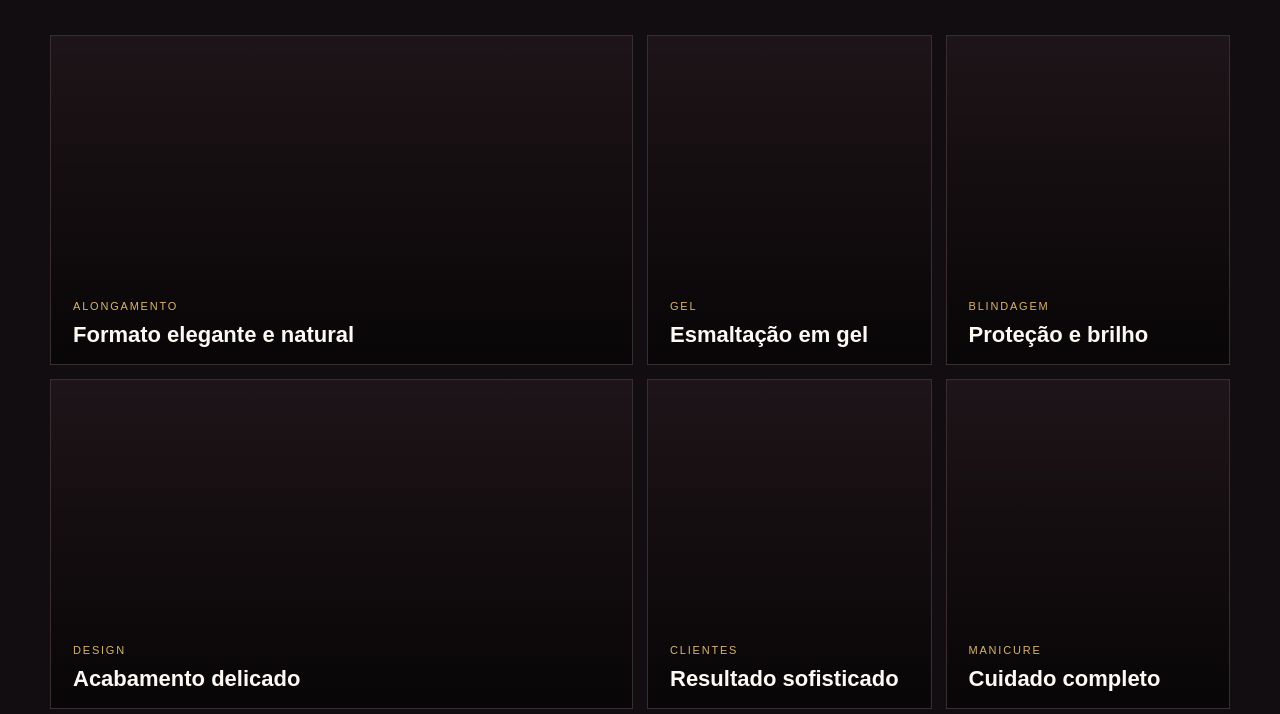
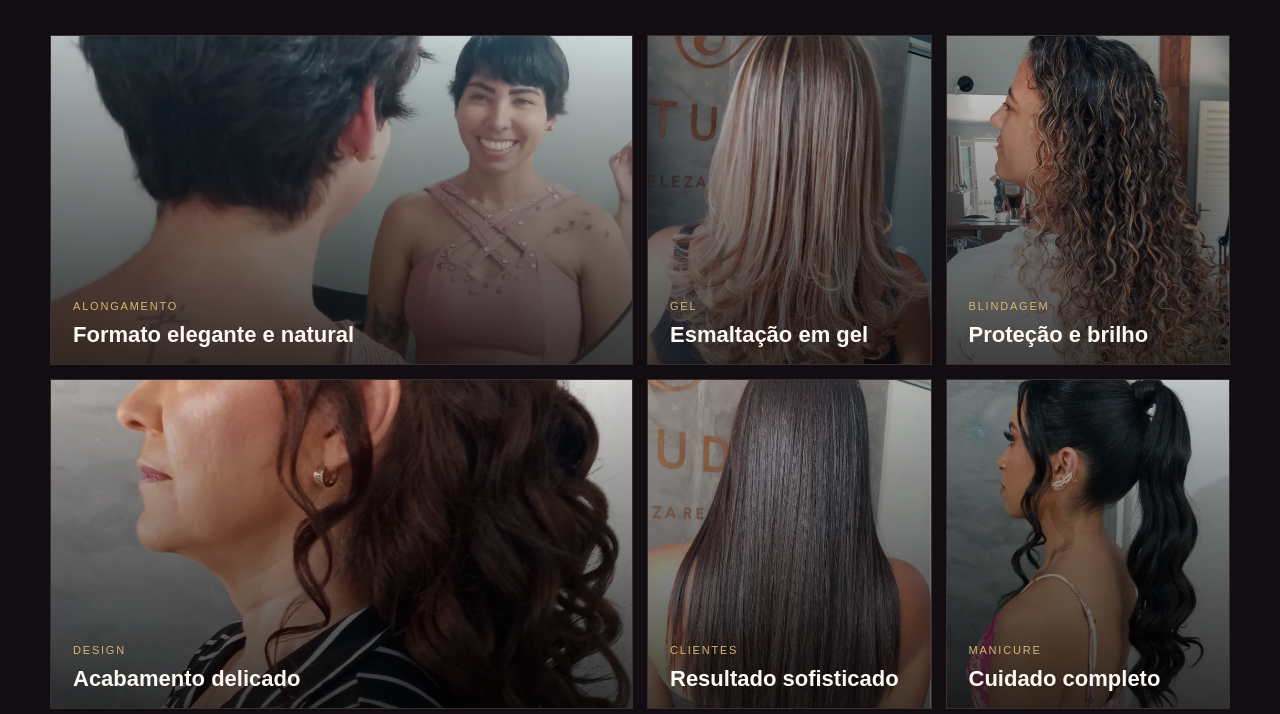
Before and after one commit to clertechofc-ctrl/Beleza-Renovada, a plain HTML site: page index.html in a window 1280 px wide. Shown: the part 1166-1880 px from the top of the page. Drawn offline with Linux system fonts and the light colour scheme.

```diff
--- a/index.html
+++ b/index.html
@@ -5,32 +5,18 @@
 <meta name="viewport" content="width=device-width, initial-scale=1.0" />
 <title>Aline Damião Nails | Manicure, Alongamento e Esmaltação em Gel</title>
 <meta name="description" content="Aline Damião Nails em Jundiaí - SP. Manicure, alongamento, blindagem, esmaltação em gel, cursos e agendamentos pelo WhatsApp." />
-
 <style>
 :root{
-      --bg:#120d10;
-      --bg2:#1d1418;
-      --card:#261b21;
-      --soft:#f8efe9;
-      --text:#fff9f4;
-      --muted:#d7c3bb;
-      --line:rgba(255,255,255,.12);
-      --rose:#dca5aa;
-      --rose2:#f2c7c7;
-      --gold:#d8b56d;
-      --wine:#6f263a;
-      --whats:#25d366;
-      --shadow:0 28px 80px rgba(0,0,0,.42);
-      --max:1180px;
+--bg:#120d10; --bg2:#1d1418; --card:#261b21; --soft:#f8efe9; --text:#fff9f4; --muted:#d7c3bb;
+--line:rgba(255,255,255,.12); --rose:#dca5aa; --rose2:#f2c7c7; --gold:#d8b56d; --wine:#6f263a;
+--whats:#25d366; --shadow:0 28px 80px rgba(0,0,0,.42); --max:1180px;
 }
-
 *{box-sizing:border-box;margin:0;padding:0}
 html{scroll-behavior:smooth}
 body{font-family:Arial,Helvetica,sans-serif;background:var(--bg);color:var(--text);line-height:1.6;overflow-x:hidden}
 a{text-decoration:none;color:inherit}
 button,input,select,textarea{font:inherit}
 .container{width:min(100% - 34px,var(--max));margin:0 auto}
-
 .topbar{position:fixed;inset:0 0 auto 0;z-index:50;background:rgba(18,13,16,.86);border-bottom:1px solid var(--line);backdrop-filter:blur(14px)}
 .nav{height:78px;display:flex;align-items:center;justify-content:space-between;gap:22px}
 .brand{display:flex;align-items:center;gap:14px;min-width:245px}
@@ -40,7 +26,6 @@
 .brand small{display:block;margin-top:4px;color:var(--muted);font-size:11px;text-transform:uppercase;letter-spacing:1.5px}
 .navlinks{display:flex;align-items:center;gap:26px;color:#f2dfd8;font-size:14px}
 .navlinks a{opacity:.76;transition:.2s}.navlinks a:hover{opacity:1;color:#fff}
-
 .btn{display:inline-flex;align-items:center;justify-content:center;gap:10px;min-height:48px;padding:0 22px;border:1px solid rgba(255,255,255,.14);background:rgba(255,255,255,.07);color:#fff;font-weight:800;cursor:pointer;transition:.25s;white-space:nowrap;border-radius:999px}
 .btn:hover{transform:translateY(-2px);background:rgba(255,255,255,.12)}
 .btn.primary{background:linear-gradient(135deg,var(--rose),var(--rose2));color:#351a21;border-color:transparent;box-shadow:0 16px 34px rgba(220,165,170,.25)}
@@ -50,8 +35,7 @@
 .mobile-menu{display:none;position:fixed;top:78px;left:0;right:0;background:rgba(18,13,16,.98);border-bottom:1px solid var(--line);padding:16px 24px}
 .mobile-menu.open{display:block}
 .mobile-menu a{display:block;padding:14px 0;border-bottom:1px solid var(--line);color:#fff}
-
-    .hero{min-height:100vh;display:flex;align-items:center;padding:126px 0 72px;position:relative;overflow:hidden;background:linear-gradient(90deg,rgba(18,13,16,.98),rgba(18,13,16,.82) 44%,rgba(18,13,16,.38)),linear-gradient(180deg,rgba(18,13,16,.08),#120d10 96%),url('imagens/unha-hero.jpg') center/cover no-repeat,linear-gradient(120deg,#21171c,#110c10)}
+.hero{min-height:100vh;display:flex;align-items:center;padding:126px 0 72px;position:relative;overflow:hidden;background:linear-gradient(90deg,rgba(18,13,16,.98),rgba(18,13,16,.82) 44%,rgba(18,13,16,.38)),linear-gradient(180deg,rgba(18,13,16,.08),#120d10 96%),url('imagens/cabelo-destaque.jpg.webp') center/cover no-repeat,linear-gradient(120deg,#21171c,#110c10)}
 .hero:before{content:"";position:absolute;right:0;top:78px;bottom:0;width:52%;background:linear-gradient(135deg,rgba(255,255,255,.10) 0 7%,transparent 7% 17%,rgba(242,199,199,.18) 17% 21%,transparent 21% 34%,rgba(255,255,255,.12) 34% 39%,transparent 39%),radial-gradient(circle at 62% 36%,rgba(255,245,240,.28),transparent 12%),radial-gradient(circle at 76% 48%,rgba(216,181,109,.25),transparent 10%),linear-gradient(180deg,#38232a,#191016);clip-path:polygon(12% 0,100% 0,100% 100%,0 100%);opacity:.90}
 .hero:after{content:"";position:absolute;left:0;right:0;bottom:0;height:1px;background:linear-gradient(90deg,transparent,rgba(255,255,255,.25),transparent)}
 .hero-content{position:relative;z-index:2;max-width:760px}
@@ -64,14 +48,12 @@
 .hero-stat{padding:20px;background:rgba(24,16,20,.76);backdrop-filter:blur(8px)}
 .hero-stat strong{display:block;font-size:22px;line-height:1}
 .hero-stat span{display:block;margin-top:7px;color:var(--muted);font-size:13px}
-
 section{padding:90px 0}
 .section-head{display:grid;grid-template-columns:.88fr 1.12fr;align-items:end;gap:32px;margin-bottom:38px}
 .label{display:inline-flex;align-items:center;gap:10px;color:var(--gold);text-transform:uppercase;letter-spacing:2px;font-size:12px;font-weight:900;margin-bottom:12px}
 .label:before{content:"";width:34px;height:1px;background:var(--gold)}
 h2{font-family:Georgia,'Times New Roman',serif;font-size:clamp(32px,4.4vw,58px);line-height:1.05;font-weight:500;letter-spacing:-1.2px}
 .section-head p,.muted{color:var(--muted)}
-
 .gallery{background:#120d10}
 .gallery-grid{display:grid;grid-template-columns:repeat(4,1fr);gap:14px}
 .work{position:relative;min-height:330px;border:1px solid rgba(255,255,255,.10);overflow:hidden;background:#21161b}
@@ -84,25 +66,22 @@
 .work:hover .work-info{transform:translateY(0)}
 .work-info small{display:block;color:var(--gold);text-transform:uppercase;letter-spacing:1.8px;font-size:11px;margin-bottom:8px}
 .work-info strong{font-size:22px;line-height:1.1}
-
-    /* FOTOS REAIS: suba esses arquivos dentro da pasta imagens no GitHub */
-    .art1{--art:url('imagens/unha-alongamento.jpg')}
-    .art2{--art:url('imagens/unha-gel.jpg')}
-    .art3{--art:url('imagens/unha-blindagem.jpg')}
-    .art4{--art:url('imagens/unha-design.jpg')}
-    .art5{--art:url('imagens/unha-clientes.jpg')}
-    .art6{--art:url('imagens/unha-manicure.jpg')}
-
+/* FOTOS REAIS: arquivos da pasta imagens */
+.art1{--art:url('imagens/cabelo-corte.jpg.webp')}
+.art2{--art:url('imagens/cabelo-escova.jpg.webp')}
+.art3{--art:url('imagens/cabelo-luzes.jpg.webp')}
+.art4{--art:url('imagens/cabelo-mechas.jpg.webp')}
+.art5{--art:url('imagens/cabelo-tratamento.jpg.webp')}
+.art6{--art:url('imagens/cabelo-destaque.jpg.webp')}
 .about{background:linear-gradient(180deg,#120d10,#1b1217)}
 .about-layout{display:grid;grid-template-columns:.96fr 1.04fr;gap:38px;align-items:center}
-    .about-photo{min-height:520px;border:1px solid var(--line);box-shadow:var(--shadow);background:linear-gradient(180deg,rgba(0,0,0,.03),rgba(0,0,0,.50)),url('imagens/unha-destaque.jpg') center/cover no-repeat,linear-gradient(135deg,#4b2c36,#161014)}
+.about-photo{min-height:520px;border:1px solid var(--line);box-shadow:var(--shadow);background:linear-gradient(180deg,rgba(0,0,0,.03),rgba(0,0,0,.50)),url('imagens/cabelo-finalizacao.jpg.jpg') center/cover no-repeat,linear-gradient(135deg,#4b2c36,#161014)}
 .about-card{border-left:3px solid var(--gold);padding:32px 0 32px 34px}
 .about-card p{color:#ead5ce;margin-top:18px;font-size:17px}
 .features{display:grid;grid-template-columns:repeat(3,1fr);gap:14px;margin-top:28px}
 .feature{border:1px solid var(--line);background:rgba(255,255,255,.04);padding:20px}
 .feature strong{display:block;margin-bottom:8px}
 .feature span{color:var(--muted);font-size:14px}
-
 .services{background:#1b1217}
 .tabs{display:flex;flex-wrap:wrap;gap:10px;margin-bottom:24px}
 .tab{border:1px solid var(--line);background:rgba(255,255,255,.04);color:var(--text);min-height:42px;padding:0 16px;cursor:pointer;transition:.2s;border-radius:999px}
@@ -114,7 +93,6 @@
 .service h3{font-size:22px;line-height:1.15;margin:18px 0 10px}
 .service p{color:var(--muted);font-size:15px}
 .service a{margin-top:24px;color:#fff3ed;font-weight:900}
-
 .booking{background:linear-gradient(90deg,rgba(18,13,16,.96),rgba(18,13,16,.78)),radial-gradient(circle at 20% 40%,rgba(242,199,199,.20),transparent 20%),linear-gradient(135deg,#2b1a21,#120d10);border-top:1px solid var(--line);border-bottom:1px solid var(--line)}
 .booking-box{display:grid;grid-template-columns:1fr .86fr;gap:28px;align-items:start}
 .booking-copy p{color:#ead5ce;font-size:18px;margin-top:18px;max-width:650px}
@@ -126,7 +104,6 @@
 .field input,.field select,.field textarea{width:100%;border:1px solid #e7d3cc;background:#fff;padding:13px 14px;outline:none;border-radius:10px}
 .field textarea{resize:vertical;min-height:92px}
 .form .btn{width:100%;margin-top:8px;border-radius:999px}
-
 .trust{background:#120d10}
 .trust-layout{display:grid;grid-template-columns:.9fr 1.1fr;gap:18px}
 .panel{background:#20161b;border:1px solid var(--line);padding:30px;border-radius:18px}
@@ -143,12 +120,10 @@
 .footer strong{color:#fff;display:block;margin-bottom:12px;font-size:18px}
 .copy{border-top:1px solid rgba(255,255,255,.1);margin-top:30px;padding-top:20px;color:#b9a8a1;font-size:14px}
 .whatsapp-float{position:fixed;right:18px;bottom:18px;z-index:49;display:inline-flex;align-items:center;justify-content:center;gap:9px;min-height:54px;padding:0 22px;background:var(--whats);color:#06120a;font-weight:900;box-shadow:0 18px 46px rgba(37,211,102,.28);border-radius:999px}
-
 @media(max-width:980px){.navlinks,.topbar .btn.primary{display:none}.menu-btn{display:inline-flex}.hero{min-height:auto;padding-top:132px}.hero:before{width:100%;opacity:.32}.hero-bar,.section-head,.about-layout,.booking-box,.trust-layout{grid-template-columns:1fr}.features{grid-template-columns:1fr}.gallery-grid,.services-grid{grid-template-columns:repeat(2,1fr)}.work:nth-child(1),.work:nth-child(4){grid-column:span 1}.footer-grid{grid-template-columns:1fr}}
 @media(max-width:620px){.container{width:min(100% - 24px,var(--max))}.brand{min-width:auto}.brand small{display:none}.logo{width:48px;height:48px}.hero-actions .btn{width:100%}.hero-bar,.gallery-grid,.services-grid,.faq-grid{grid-template-columns:1fr}section{padding:64px 0}.about-card{padding-left:22px}.whatsapp-float{left:12px;right:12px}.work{min-height:270px}}
 </style>
 </head>
-
 <body>
 <header class="topbar">
 <div class="container nav">
@@ -174,7 +149,6 @@
 <a href="#contato">Contato</a>
 </div>
 </header>
-
 <main>
 <section class="hero" id="inicio">
 <div class="container hero-content">
@@ -192,14 +166,12 @@
 </div>
 </div>
 </section>
-
 <section class="gallery" id="trabalhos">
 <div class="container">
 <div class="section-head">
 <div><div class="label">Portfólio</div><h2>Trabalhos que valorizam cada detalhe</h2></div>
 <p>Galeria para destacar resultados reais de unhas, esmaltação, blindagem, alongamentos e acabamento. As fotos devem estar na pasta <b>imagens</b> do GitHub.</p>
 </div>
-
 <div class="gallery-grid">
 <article class="work art1"><div class="work-info"><small>Alongamento</small><strong>Formato elegante e natural</strong></div></article>
 <article class="work art2"><div class="work-info"><small>Gel</small><strong>Esmaltação em gel</strong></div></article>
@@ -210,7 +182,6 @@
 </div>
 </div>
 </section>
-
 <section class="about" id="sobre">
 <div class="container about-layout">
 <div class="about-photo"></div>
@@ -227,7 +198,6 @@
 </div>
 </div>
 </section>
-
 <section class="services" id="servicos">
 <div class="container">
 <div class="section-head">
@@ -252,7 +222,6 @@
 </div>
 </div>
 </section>
-
 <section class="booking" id="agendamento">
 <div class="container booking-box">
 <div class="booking-copy"><div class="label">Agendamento</div><h2>Agende seu horário pelo WhatsApp</h2><p>Escolha o serviço, informe o melhor dia/horário e o site abre uma mensagem pronta para enviar no WhatsApp.</p></div>
@@ -267,7 +236,6 @@
 </form>
 </div>
 </section>
-
 <section class="trust" id="contato">
 <div class="container">
 <div class="section-head"><div><div class="label">Contato</div><h2>Atendimento, localização e redes sociais</h2></div><p>Informações organizadas para facilitar a decisão da cliente antes de agendar.</p></div>
@@ -277,7 +245,6 @@
 </div>
 </div>
 </section>
-
 <section class="faq" id="faq">
 <div class="container">
 <div class="section-head"><div><div class="label">Dúvidas comuns</div><h2>Perguntas frequentes</h2></div><p>Respostas simples para a cliente entender como funciona antes de chamar.</p></div>
@@ -290,7 +257,6 @@
 </div>
 </section>
 </main>
-
 <footer class="footer">
 <div class="container footer-grid">
 <div><strong>Aline Damião Nails</strong><p>Manicure, alongamento, blindagem e esmaltação em gel.</p></div>
@@ -299,15 +265,12 @@
 </div>
 <div class="container copy">© <span id="year"></span> Aline Damião Nails. Todos os direitos reservados.</div>
 </footer>
-
 <a class="whatsapp-float" href="https://wa.me/5511973413498?text=Ol%C3%A1%2C%20vim%20pelo%20site%20da%20Aline%20Dami%C3%A3o%20Nails%20e%20gostaria%20de%20agendar%20um%20hor%C3%A1rio." target="_blank" rel="noreferrer">💬 Agendar horário</a>
-
 <script>
 const menuBtn=document.getElementById('menuBtn');
 const mobileMenu=document.getElementById('mobileMenu');
 menuBtn?.addEventListener('click',()=>mobileMenu.classList.toggle('open'));
 mobileMenu?.querySelectorAll('a').forEach(a=>a.addEventListener('click',()=>mobileMenu.classList.remove('open')));
-
 document.querySelectorAll('.tab').forEach(tab=>{
 tab.addEventListener('click',()=>{
 document.querySelectorAll('.tab').forEach(t=>t.classList.remove('active'));
@@ -318,7 +281,6 @@
 });
 });
 });
-
 document.getElementById('bookingForm')?.addEventListener('submit',e=>{
 e.preventDefault();
 const name=document.getElementById('name').value.trim()||'Cliente';
@@ -328,7 +290,6 @@
 const msg=`Olá, meu nome é ${name}. Vim pelo site da Aline Damião Nails e gostaria de agendar: ${service}. Melhor dia/horário: ${date}. Observação: ${details}`;
 window.open(`https://wa.me/5511973413498?text=${encodeURIComponent(msg)}`,'_blank');
 });
-
 document.getElementById('year').textContent=new Date().getFullYear();
 </script>
 </body>
```
Lines whose indentation alone changed are shown as unchanged.
